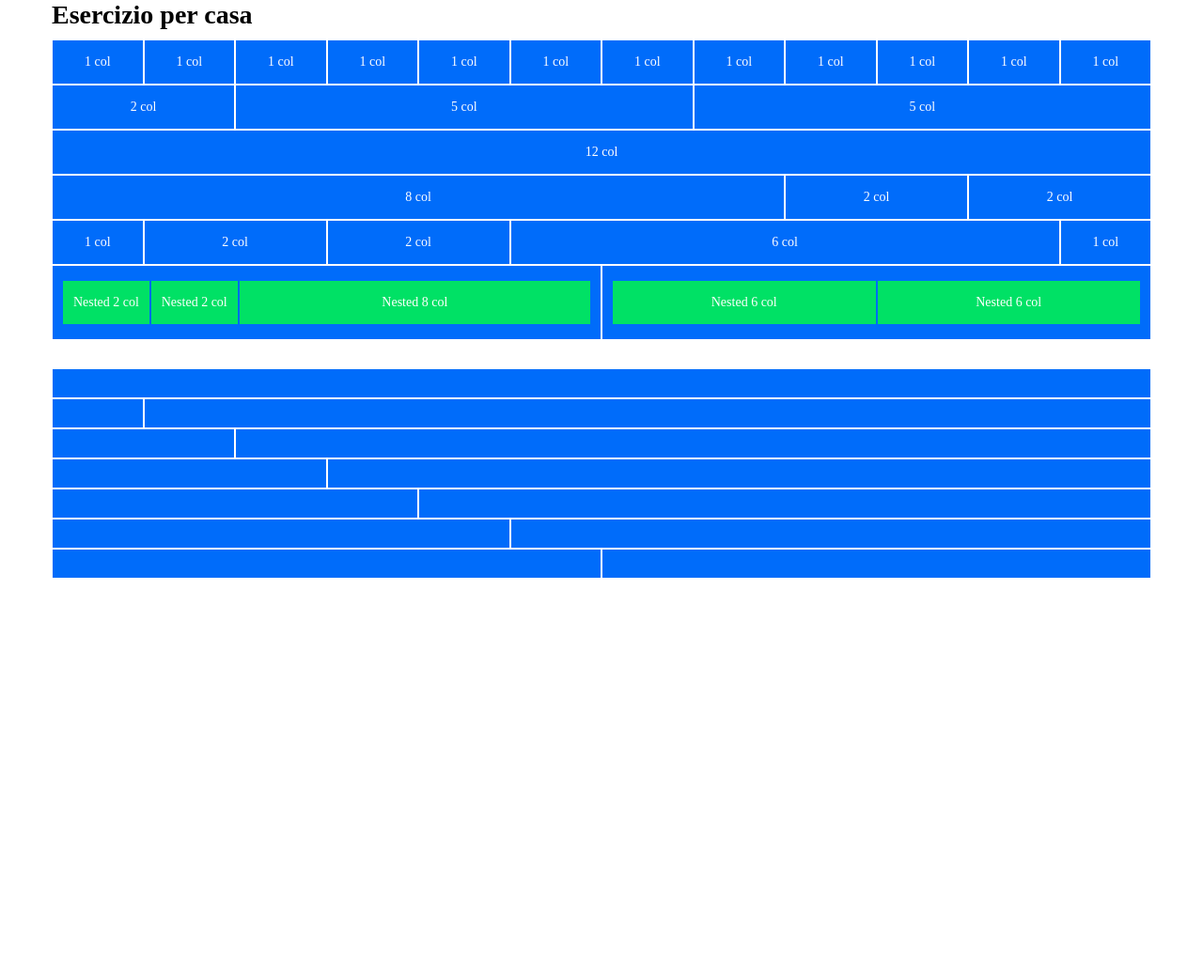
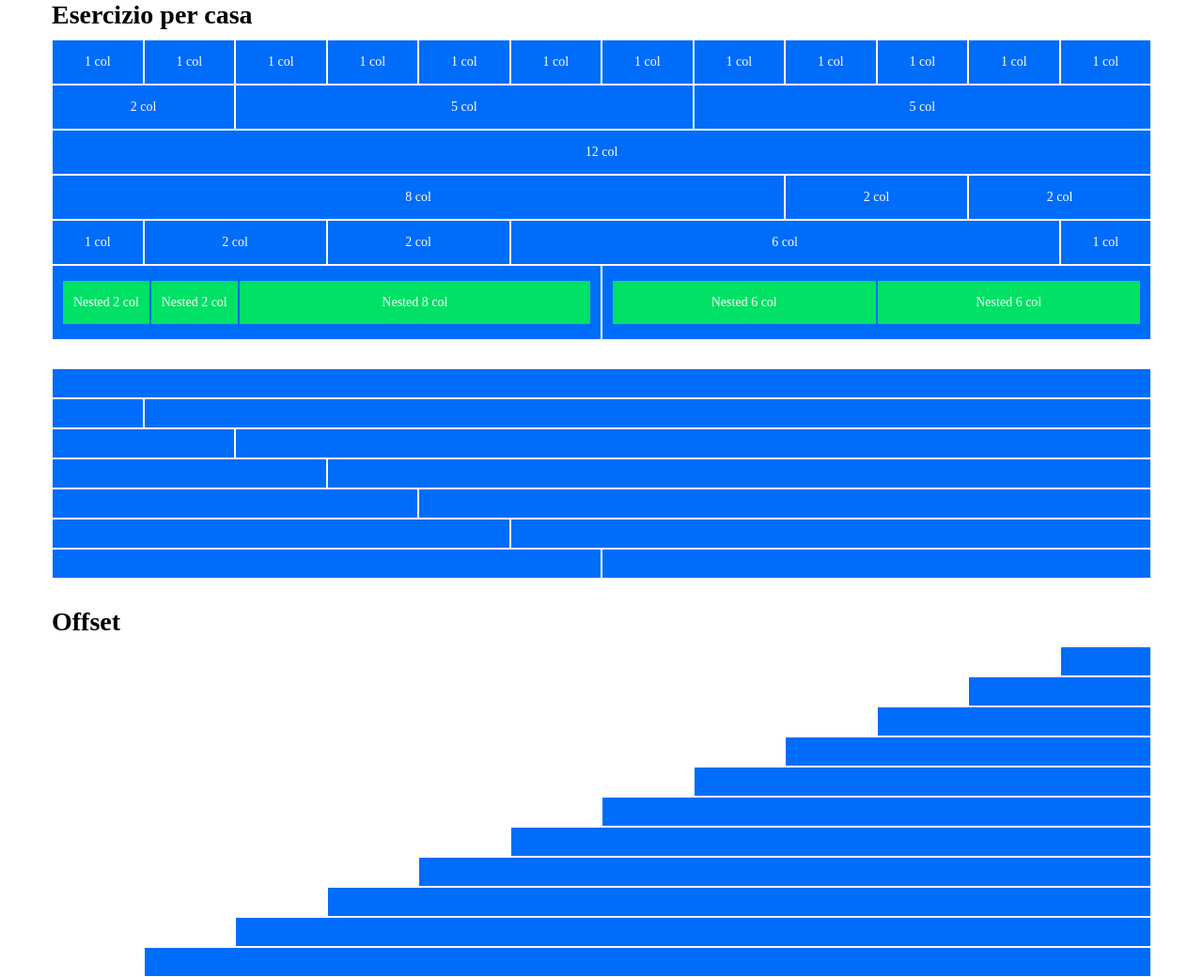
Before and after one commit to matteopompei/html-css-12bool, a plain HTML site: page index.html in a window 1280 px wide. Shown: the whole page at 94% size. Before the commit the page ends 800 px from the top, so only its background shows below. Drawn offline with Linux system fonts and the light colour scheme.

Commit message:
Offset fatti

```diff
--- a/index.html
+++ b/index.html
@@ -97,6 +97,21 @@
       <div class="col-6"></div>
       <div class="col-6"></div>
     </div>
+
+    <div class="space"></div>
+
+    <h1>Offset</h1>
+    <div class="col-offset-11 col-1"></div>
+    <div class="col-offset-10 col-2"></div>
+    <div class="col-offset-9 col-3"></div>
+    <div class="col-offset-8 col-4"></div>
+    <div class="col-offset-7 col-5"></div>
+    <div class="col-offset-6 col-6"></div>
+    <div class="col-offset-5 col-7"></div>
+    <div class="col-offset-4 col-8"></div>
+    <div class="col-offset-3 col-9"></div>
+    <div class="col-offset-2 col-10"></div>
+    <div class="col-offset-1 col-11"></div>
   </div>
 </body>
 </html>
```
